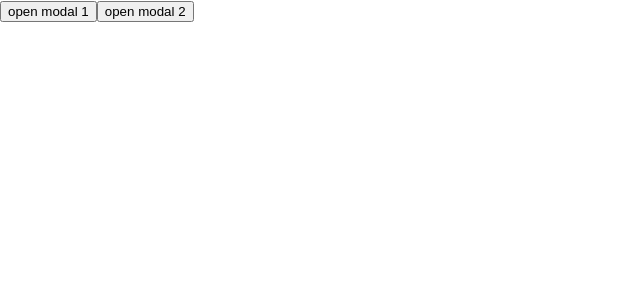
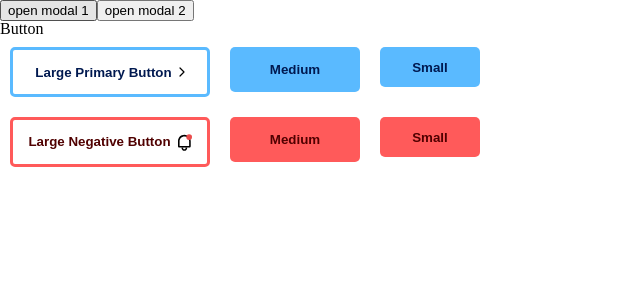
Before and after one commit to oiooeo/level-3, a React (Create React App) app: page / in a window 1280 px wide. Shown: the top 300 px of the page, without its empty margins (0-640 px from the left). Built offline with nearby package versions, Linux system fonts and the light colour scheme.

Commit message:
Feat: 버튼 6개 추가, 클릭 시 alert/prompt 기능 추가

```diff
--- a/package.json
+++ b/package.json
@@ -10,7 +10,8 @@
     "react-dom": "^18.2.0",
     "react-redux": "^8.1.1",
     "react-scripts": "5.0.1",
-    "redux": "^4.2.1"
+    "redux": "^4.2.1",
+    "styled-components": "^6.0.0-rc.3"
   },
   "scripts": {
     "start": "react-scripts start",
--- a/src/App.jsx
+++ b/src/App.jsx
@@ -1,10 +1,12 @@
 import "./App.css";
+import FeatureButton from "./components/button/FeatureButton";
 
 function App() {
   return (
     <div>
       <button>open modal 1</button>
       <button>open modal 2</button>
+      <FeatureButton></FeatureButton>
     </div>
   );
 }
--- /dev/null
+++ b/src/components/button/FeatureButton.jsx
@@ -0,0 +1,54 @@
+import React from "react";
+import { PrimaryButton, NegativeButton } from "./StyledButton";
+import styled from "styled-components";
+import { IconBell, IconRight } from "./Icon";
+
+function FeatureButton() {
+  return (
+    <div>
+      <h1>Button</h1>
+
+      <Buttons>
+        <PrimaryButton
+          size="large"
+          outlined="true"
+          onClick={() => window.alert("버튼을 만들어보세요")}
+        >
+          <>
+            <LabelWithIcon>
+              Large Primary Button <IconRight />
+            </LabelWithIcon>
+          </>
+        </PrimaryButton>
+        <PrimaryButton size="medium">Medium</PrimaryButton>
+        <PrimaryButton size="small">Small</PrimaryButton>
+      </Buttons>
+
+      <Buttons>
+        <NegativeButton
+          size="large"
+          outlined="true"
+          onClick={() => console.log(window.prompt("어렵나요?"))}
+        >
+          <LabelWithIcon>
+            Large Negative Button <IconBell />
+          </LabelWithIcon>
+        </NegativeButton>
+        <NegativeButton size="medium">Medium</NegativeButton>
+        <NegativeButton size="small">Small</NegativeButton>
+      </Buttons>
+    </div>
+  );
+}
+
+const Buttons = styled.div`
+  display: flex;
+`;
+
+const LabelWithIcon = styled.label`
+  margin: 0 auto;
+  display: flex;
+  gap: 7px;
+`;
+
+export default FeatureButton;
--- /dev/null
+++ b/src/components/button/Icon.jsx
@@ -0,0 +1,62 @@
+import React from "react";
+import styled from "styled-components";
+
+export const IconRight = () => {
+  return (
+    <IconDiv>
+      <svg
+        width="6"
+        height="10"
+        viewBox="0 0 6 10"
+        fill="none"
+        xmlns="http://www.w3.org/2000/svg"
+      >
+        <path
+          d="M1 1L5 5L1 9"
+          stroke="#000000"
+          strokeWidth="1.2"
+          strokeLinecap="round"
+          strokeLinejoin="round"
+        ></path>
+      </svg>
+    </IconDiv>
+  );
+};
+
+export const IconBell = () => {
+  return (
+    <IconDiv>
+      <svg
+        width="14"
+        height="17"
+        viewBox="0 0 22 26"
+        fill="none"
+        xmlns="http://www.w3.org/2000/svg"
+      >
+        <path
+          fillRule="evenodd"
+          clipRule="evenodd"
+          d="M10 23.5C11.1046 23.5 12 22.6046 12 21.5C12 20.3954 11.1046 19.5 10 19.5C8.89543 19.5 8 20.3954 8 21.5C8 22.6046 8.89543 23.5 10 23.5ZM10 26C12.4853 26 14.5 23.9853 14.5 21.5C14.5 19.0147 12.4853 17 10 17C7.51472 17 5.5 19.0147 5.5 21.5C5.5 23.9853 7.51472 26 10 26Z"
+          fill="black"
+        ></path>
+        <path
+          d="M0 11C0 5.47715 4.47715 1 10 1C15.5228 1 20 5.47715 20 11V19C20 20.1046 19.1046 21 18 21H2C0.895431 21 0 20.1046 0 19V11Z"
+          fill="white"
+        ></path>
+        <path
+          fillRule="evenodd"
+          clipRule="evenodd"
+          d="M17.5 18.5V11C17.5 6.85786 14.1421 3.5 10 3.5C5.85786 3.5 2.5 6.85786 2.5 11V18.5H17.5ZM10 1C4.47715 1 0 5.47715 0 11V19C0 20.1046 0.895431 21 2 21H18C19.1046 21 20 20.1046 20 19V11C20 5.47715 15.5228 1 10 1Z"
+          fill="black"
+        ></path>
+        <circle cx="17.5" cy="4.5" r="4.5" fill="#EB4C4C"></circle>
+      </svg>
+    </IconDiv>
+  );
+};
+
+const IconDiv = styled.div`
+  display: flex;
+  align-items: center;
+  justify-content: center;
+`;
--- /dev/null
+++ b/src/components/button/StyledButton.jsx
@@ -0,0 +1,93 @@
+import React from "react";
+import styled, { css } from "styled-components";
+
+// Primary Button Style
+export const PrimaryButton = ({ children, ...restProps }) => {
+  return <Primary {...restProps}>{children}</Primary>;
+};
+
+// Primary Button Style
+export const NegativeButton = ({ children, ...restProps }) => {
+  return <Negative {...restProps}>{children}</Negative>;
+};
+
+const Normal = styled.button`
+  margin: 10px;
+  padding: 10px 15px;
+  border: none;
+  border-radius: 5px;
+  font-weight: 600;
+  cursor: pointer;
+  gap: 7px;
+  align-items: center;
+
+  ${({ size }) => {
+    switch (size) {
+      case "large":
+        return css`
+          width: 200px;
+          height: 50px;
+        `;
+      case "medium":
+        return css`
+          width: 130px;
+          height: 45px;
+        `;
+      case "small":
+        return css`
+          width: 100px;
+          height: 40px;
+        `;
+      default:
+        return css`
+          width: 100px;
+          height: 40px;
+        `;
+    }
+  }}
+`;
+
+const Primary = styled(Normal)`
+  background-color: #5abaff;
+  color: #001950;
+
+  &:active {
+    background-color: #a9dcff;
+  }
+
+  ${({ outlined }) => {
+    if (outlined) {
+      return css`
+        background-color: #ffffff;
+        border: 3px solid #5abaff;
+        display: flex;
+
+        &:active {
+          background-color: #eeeeee;
+        }
+      `;
+    }
+  }}
+`;
+
+const Negative = styled(Normal)`
+  color: #500000;
+  background-color: #ff5a5a;
+  &:active {
+    background-color: #ffa1a1;
+  }
+
+  ${({ outlined }) => {
+    if (outlined) {
+      return css`
+        background-color: #ffffff;
+        border: 3px solid #ff5a5a;
+        display: flex;
+
+        &:active {
+          background-color: #eeeeee;
+        }
+      `;
+    }
+  }}
+`;
--- a/src/index.js
+++ b/src/index.js
@@ -1,6 +1,7 @@
 import React from "react";
 import ReactDOM from "react-dom/client";
 import "./index.css";
+import "./reset.css";
 import App from "./App";
 import store from "./redux/config/configStore";
 import { Provider } from "react-redux";
--- a/src/redux/config/configStore.js
+++ b/src/redux/config/configStore.js
@@ -1,9 +1,11 @@
 import { createStore } from "redux";
 import { combineReducers } from "redux";
 import modal from "../modules/modal";
+import button from "../modules/button";
 
 const rootReducer = combineReducers({
   modal,
+  button,
 });
 const store = createStore(rootReducer);
 
--- /dev/null
+++ b/src/redux/modules/button.js
@@ -0,0 +1,18 @@
+const OPEN_MODAL = "OPEN_MODAL";
+
+export const openModal = (payload) => {
+  return { type: OPEN_MODAL, payload };
+};
+
+const initialState = {};
+
+const button = (state = initialState, action) => {
+  switch (action.type) {
+    case OPEN_MODAL:
+      return;
+    default:
+      return state;
+  }
+};
+
+export default button;
--- /dev/null
+++ b/src/reset.css
@@ -0,0 +1,124 @@
+html,
+body,
+div,
+span,
+applet,
+object,
+iframe,
+h1,
+h2,
+h3,
+h4,
+h5,
+h6,
+p,
+blockquote,
+pre,
+a,
+abbr,
+acronym,
+address,
+big,
+cite,
+code,
+del,
+dfn,
+em,
+img,
+ins,
+kbd,
+q,
+s,
+samp,
+small,
+strike,
+strong,
+sub,
+sup,
+tt,
+var,
+b,
+u,
+i,
+center,
+dl,
+dt,
+dd,
+ol,
+ul,
+li,
+fieldset,
+form,
+label,
+legend,
+table,
+caption,
+tbody,
+tfoot,
+thead,
+tr,
+th,
+td,
+article,
+aside,
+canvas,
+details,
+embed,
+figure,
+figcaption,
+footer,
+header,
+hgroup,
+menu,
+nav,
+output,
+ruby,
+section,
+summary,
+time,
+mark,
+audio,
+video {
+  margin: 0;
+  padding: 0;
+  border: 0;
+  font-size: 100%;
+  font: inherit;
+  vertical-align: baseline;
+}
+/* HTML5 display-role reset for older browsers */
+article,
+aside,
+details,
+figcaption,
+figure,
+footer,
+header,
+hgroup,
+menu,
+nav,
+section {
+  display: block;
+}
+body {
+  line-height: 1;
+}
+ol,
+ul {
+  list-style: none;
+}
+blockquote,
+q {
+  quotes: none;
+}
+blockquote:before,
+blockquote:after,
+q:before,
+q:after {
+  content: "";
+  content: none;
+}
+table {
+  border-collapse: collapse;
+  border-spacing: 0;
+}
```
Also changed, not shown: src/components/modal/Modal.jsx (deleted, +0 -7 lines), 1 other file (tests, documents, lock files or other folders).
